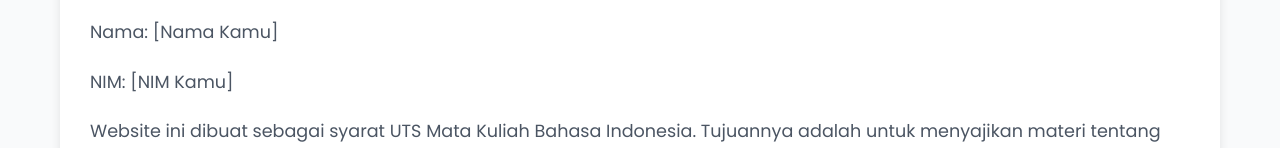
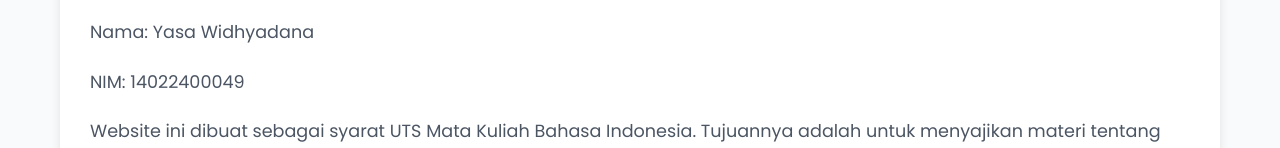
Before and after one commit to yasawidhyadana/Website, a plain HTML site: page tentang.html in a window 1280 px wide. Shown: the part 304-452 px from the top of the page. Drawn offline with Linux system fonts and the light colour scheme.

Commit message:
Update tentang.html

```diff
--- a/tentang.html
+++ b/tentang.html
@@ -65,8 +65,8 @@
     <main>
         <div class="container">
             <h2>Tentang Website</h2>
-            <p>Nama: [Nama Kamu]</p>
-            <p>NIM: [NIM Kamu]</p>
+            <p>Nama: Yasa Widhyadana</p>
+            <p>NIM: 14022400049</p>
             <p>Website ini dibuat sebagai syarat UTS Mata Kuliah Bahasa Indonesia. Tujuannya adalah untuk menyajikan materi tentang Fungsi dan Ragam Bahasa Indonesia, serta membahas pentingnya kesantunan berbahasa dalam komunikasi sehari-hari.</p>
             <img src="https://images.unsplash.com/photo-1516321497487-e288fb19713f?ixlib=rb-4.0.3&auto=format&fit=crop&w=800&q=60" alt="Pendidikan">
         </div>
```
